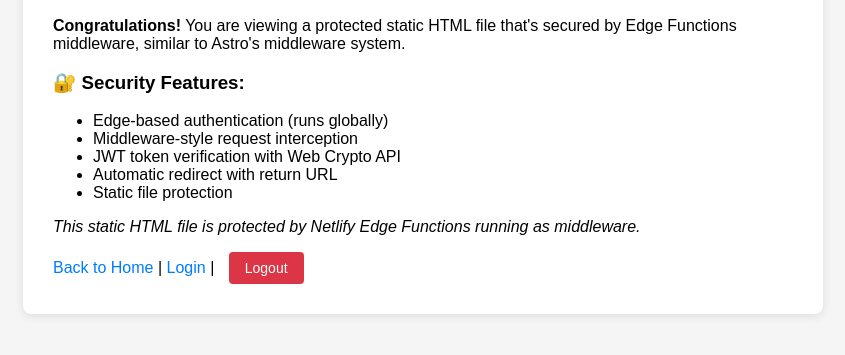
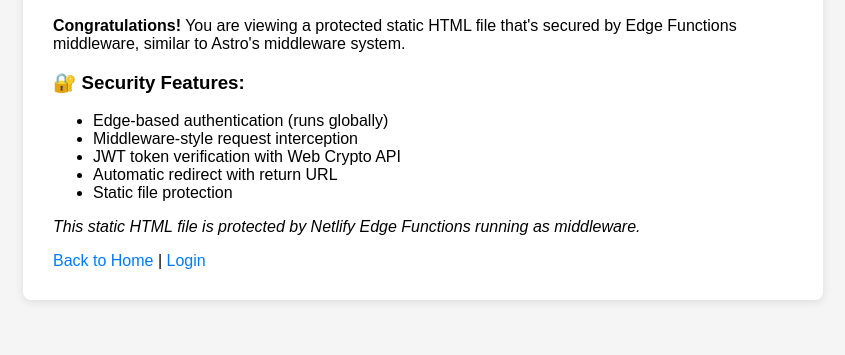
Before and after one commit to djhmateer/auth-test-html-jwt, a website: page projects/index.html in a window 1280 px wide. Shown: the part 221-576 px from the top of the page, without its empty margins (217-1062 px from the left). Drawn offline with Linux system fonts and the light colour scheme.

Commit message:
show hide login logout

```diff
--- a/projects/index.html
+++ b/projects/index.html
@@ -69,11 +69,42 @@
 
         <div>
             <a href="/">Back to Home</a> |
-            <a href="/login.html">Login</a> |
-            <form class="logout-form" method="POST" action="/.netlify/functions/logout">
-                <button type="submit" class="logout-btn">Logout</button>
+            <a href="/login.html" id="login-btn">Login</a>
+            <form class="logout-form" method="POST" action="/.netlify/functions/logout" id="logout-form" style="display: inline-block;">
+                | <button type="submit" class="logout-btn">Logout</button>
             </form>
         </div>
     </div>
+
+    <script>
+        // Check for JWT token in cookies
+        function getCookie(name) {
+            const value = `; ${document.cookie}`;
+            const parts = value.split(`; ${name}=`);
+            if (parts.length === 2) return parts.pop().split(';').shift();
+        }
+
+        // Show/hide login/logout buttons based on authentication status
+        function updateAuthButtons() {
+            const token = getCookie('auth-token');
+            const loginBtn = document.getElementById('login-btn');
+            const logoutForm = document.getElementById('logout-form');
+
+            if (token) {
+                // User is logged in - since we're on protected page, they must be logged in
+                // Hide login button, show logout button
+                loginBtn.style.display = 'none';
+                logoutForm.style.display = 'inline-block';
+            } else {
+                // User is logged out - this shouldn't happen on protected page
+                // but just in case, show login and hide logout
+                loginBtn.style.display = 'inline';
+                logoutForm.style.display = 'none';
+            }
+        }
+
+        // Run on page load
+        updateAuthButtons();
+    </script>
 </body>
 </html>
```
Also changed, not shown: index.html (+31 -2 lines).
